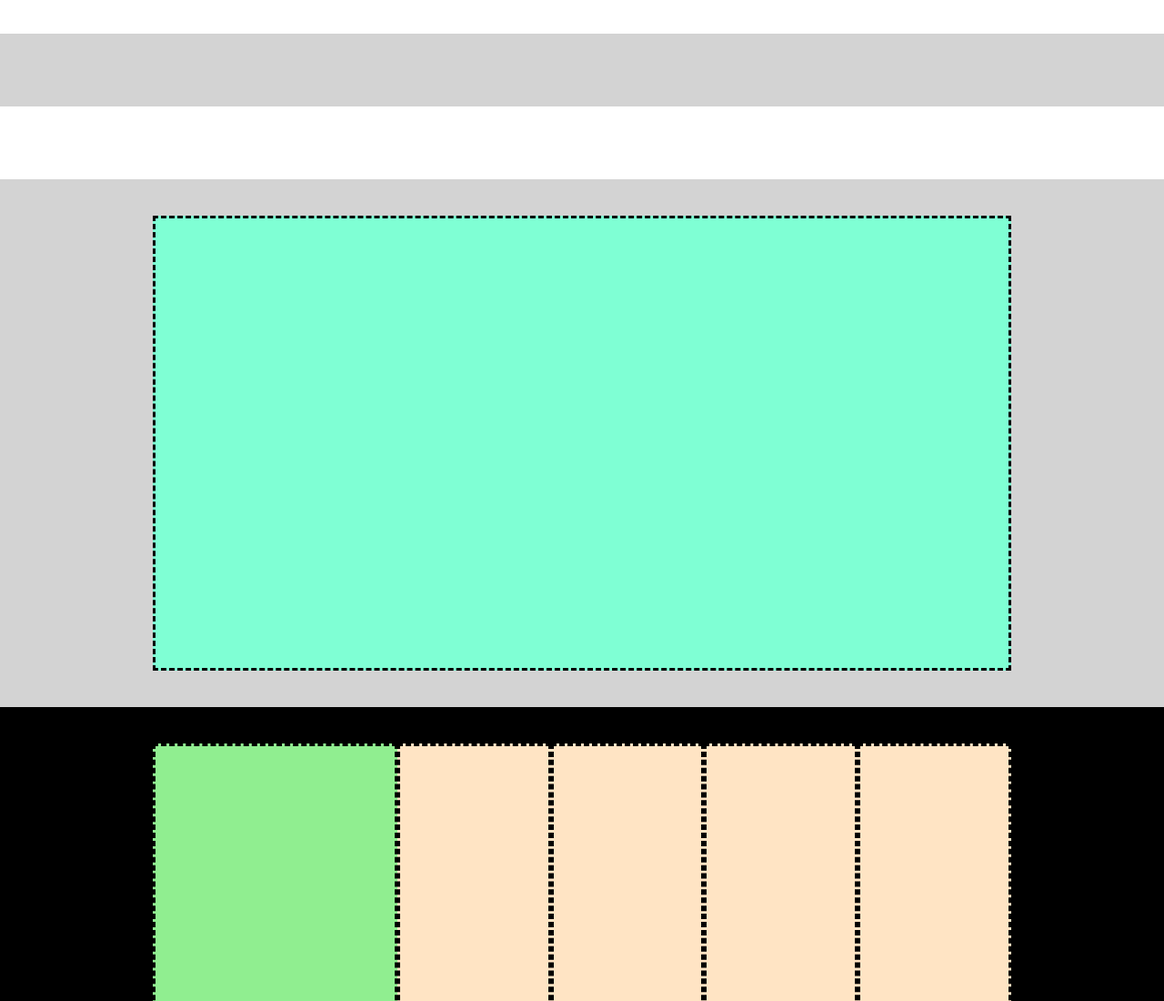
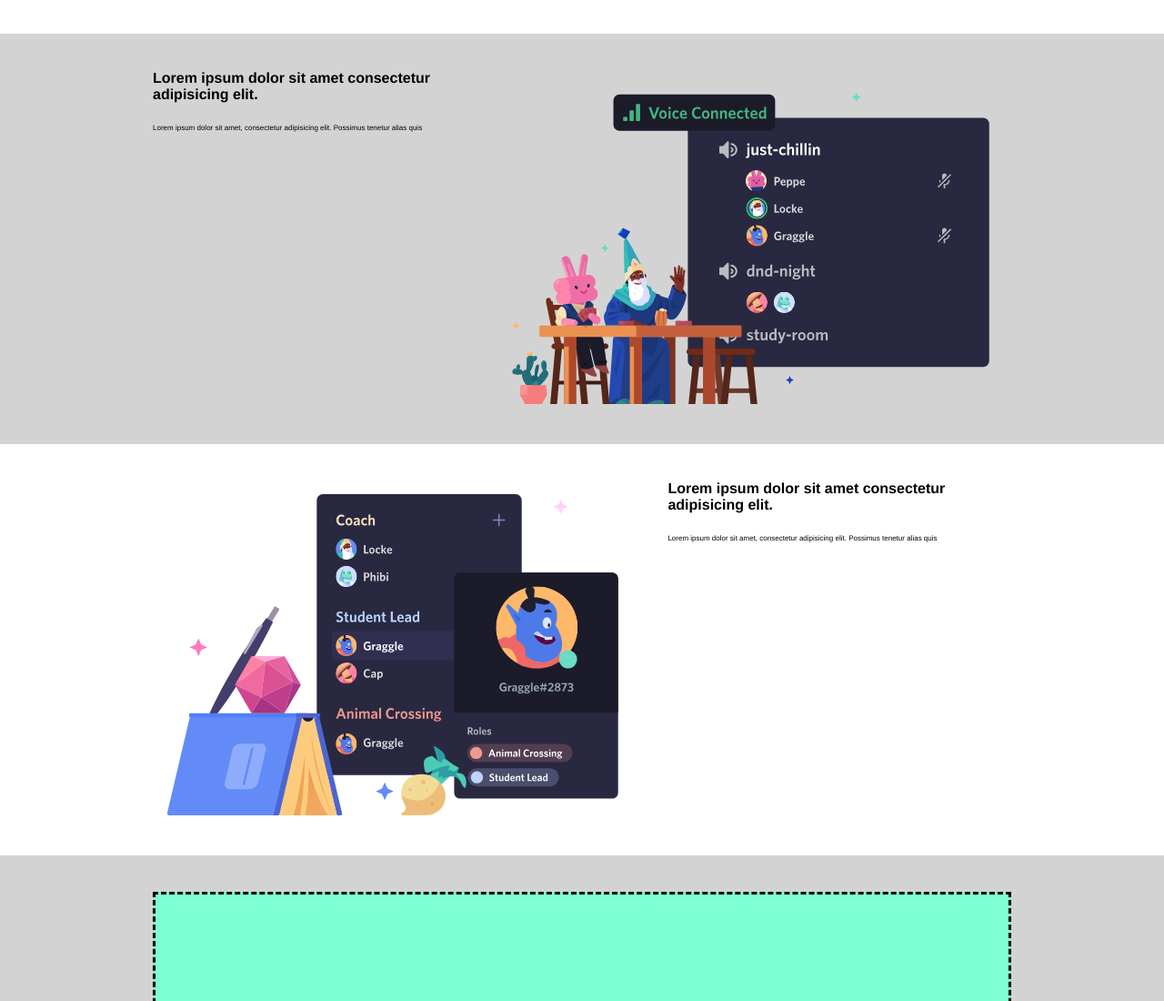
Before and after one commit to Paolacocc/htmlcss-discord, a plain HTML site: page index.html in a window 1280 px wide. Shown: the part 695-1795 px from the top of the page at 91% size. Drawn offline with Linux system fonts and the light colour scheme.

Commit message:
add: main section

```diff
--- a/index.html
+++ b/index.html
@@ -69,13 +69,27 @@
        </div>
        <div class="bk-gray">
             <div class="main-section container">
-            <div class="small-section"></div>
-            <div class="big-section"></div>
+            <div class="small-section">
+                <h4>Lorem ipsum dolor sit amet consectetur adipisicing elit. </h4>
+                <p>Lorem ipsum dolor sit amet, consectetur adipisicing elit. Possimus tenetur alias quis
+
+                </p>
+            </div>
+            <div class="big-section">
+                <img src="img/item2.svg" alt="">
+            </div>
        </div>
        </div>
        <div class="main-section container">
-        <div class="big-section"></div>
-        <div class="small-section"></div>
+        <div class="big-section">
+            <img src="img/item3.svg" alt="">
+        </div>
+        <div class="small-section">
+            <h4>Lorem ipsum dolor sit amet consectetur adipisicing elit. </h4>
+                <p>Lorem ipsum dolor sit amet, consectetur adipisicing elit. Possimus tenetur alias quis
+
+                </p>
+        </div>
    </div>
    <div class="bk-gray">
         <div class="main-section container">
```
